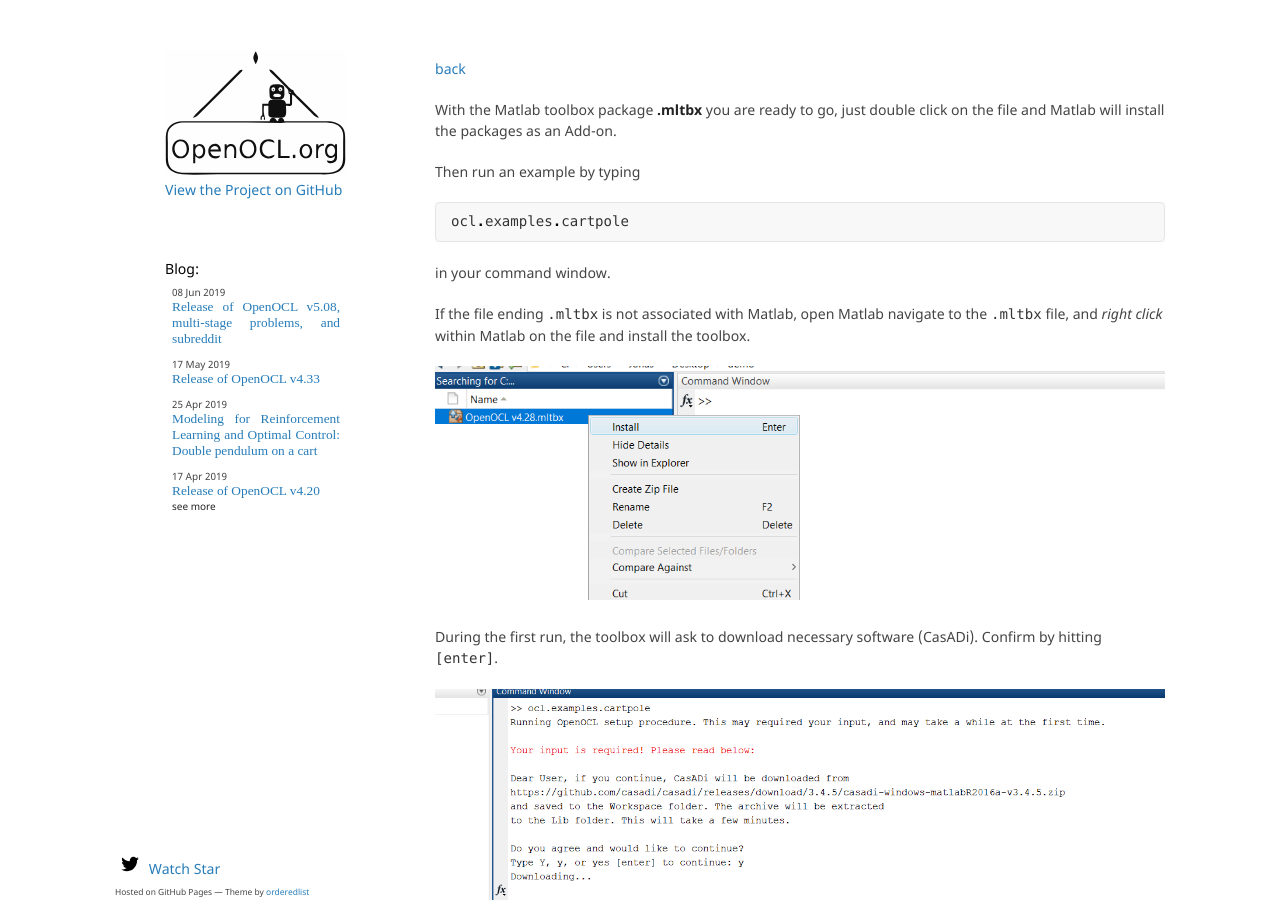
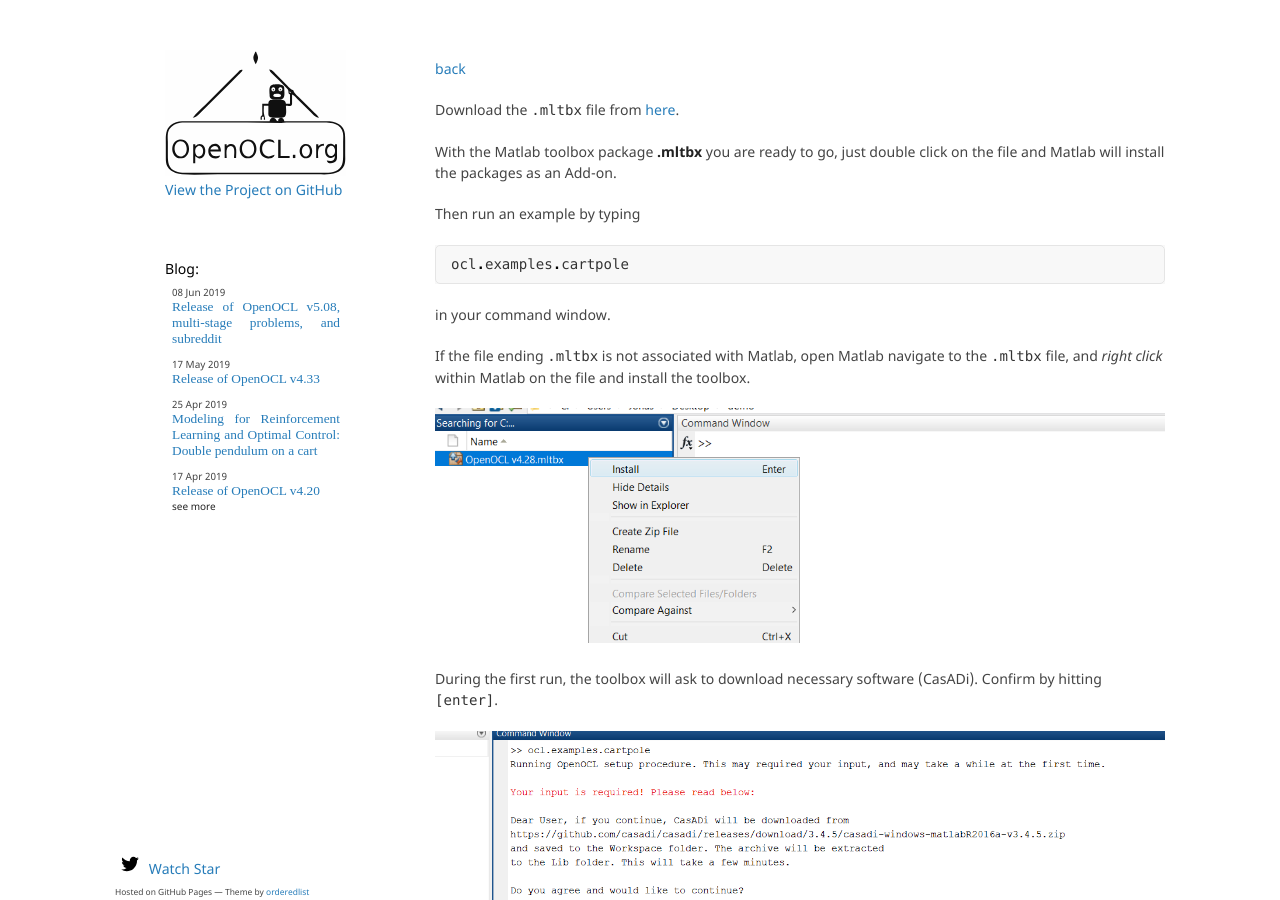
Before and after one commit to OpenOCL/openocl.github.io, a Jekyll site: the page built from installation-matlab-toolbox.md, in a window 1280 px wide and 900 px high. Built offline with Jekyll 4.4.1, drawn with Linux system fonts in a browser that asks for light colours; some web fonts are replaced; our own code applies the rules of GitHub Pages for plain Markdown files.

Commit message:
Update installation-matlab-toolbox.md

```diff
--- a/installation-matlab-toolbox.md
+++ b/installation-matlab-toolbox.md
@@ -3,6 +3,8 @@
 last_modified_at: 2019-06-11
 title: Installation of the matlab toolbox
 ---
+
+Download the `.mltbx` file from [here](/get-started/).
 
 With the Matlab toolbox package **.mltbx** you are ready to go, just double click on the file and Matlab will install the packages as an Add-on.
 
```
